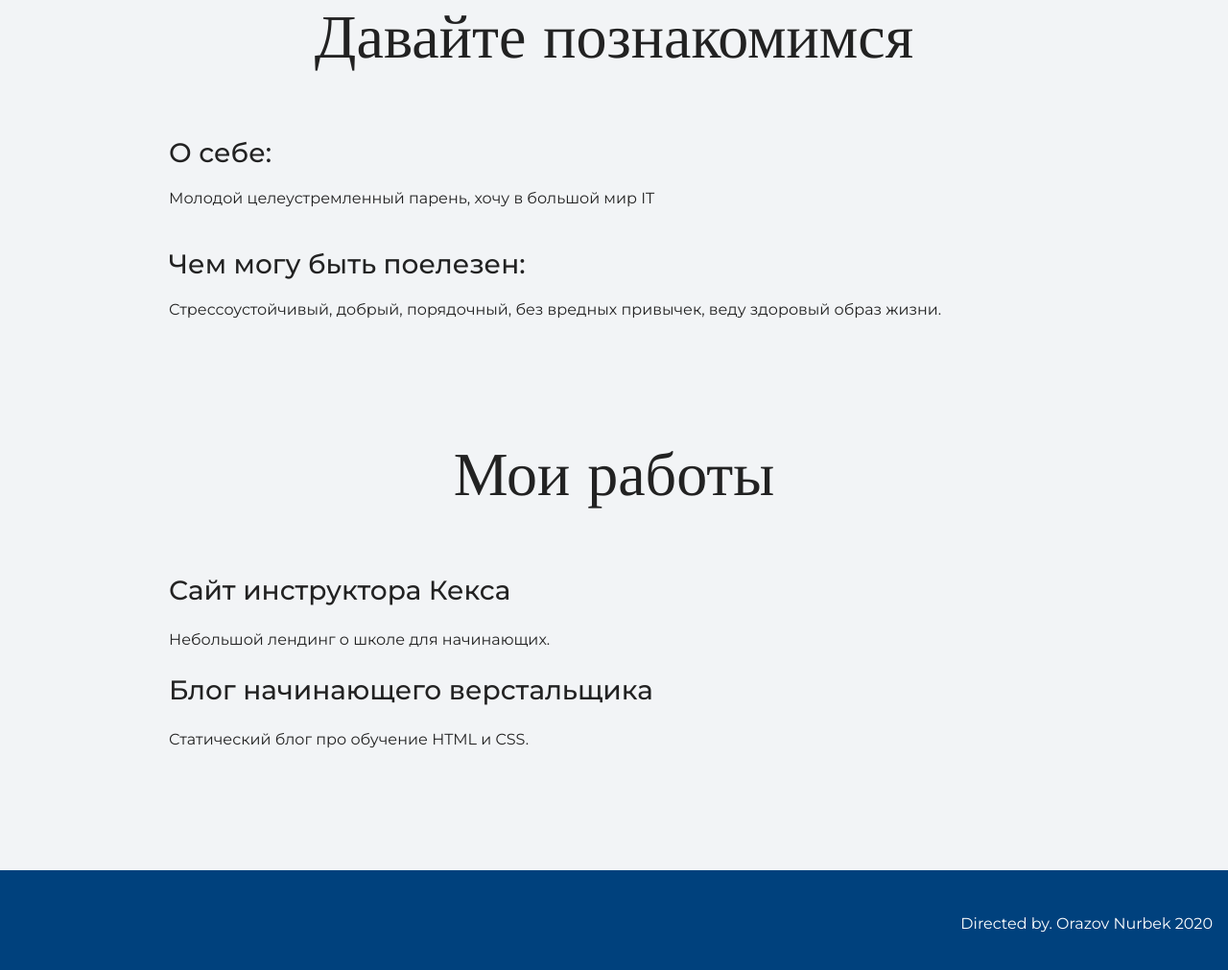
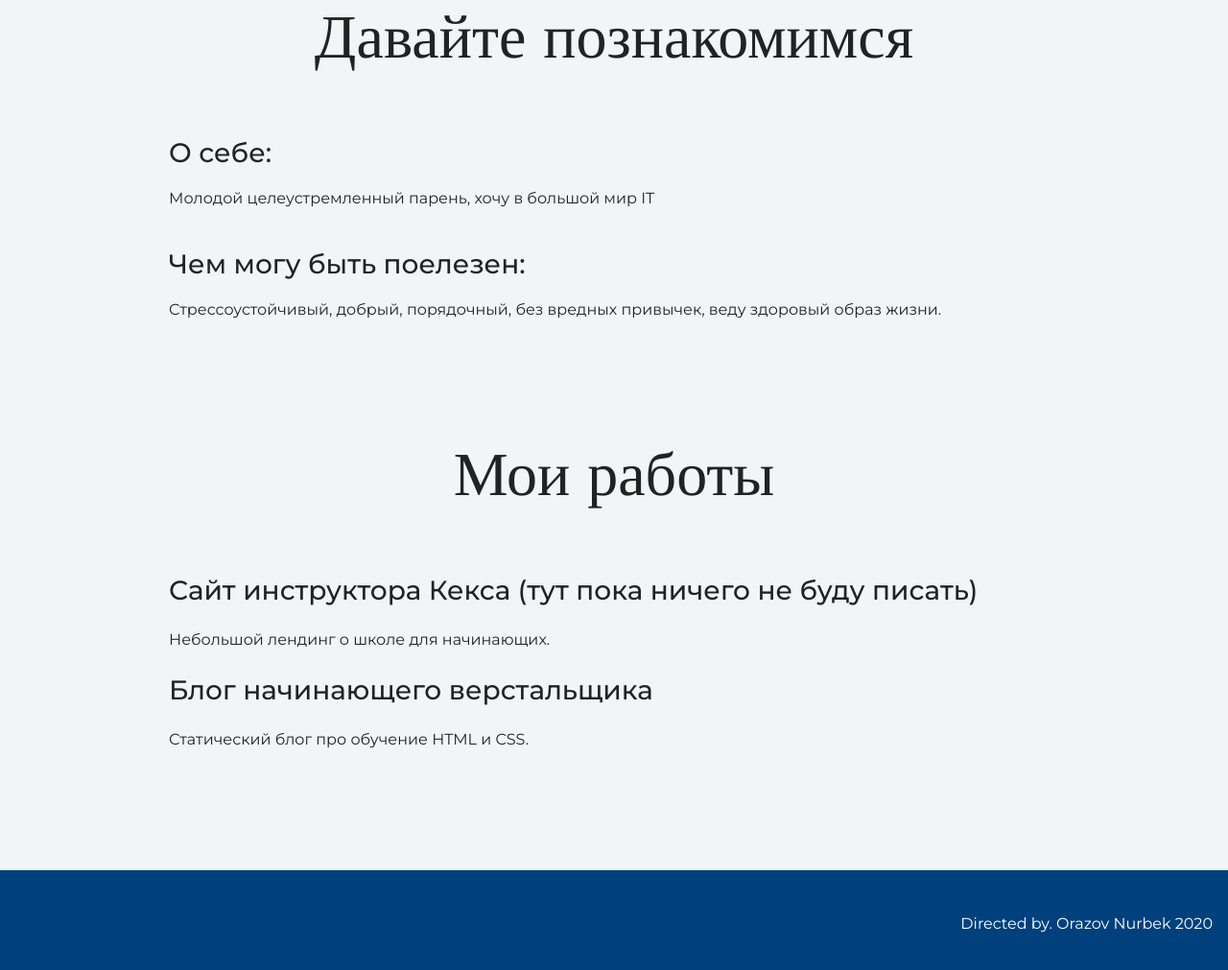
Before and after one commit to Nurbek2405/first_site, a plain HTML site: page index.html in a window 1280 px wide. Shown: the part 1033-2044 px from the top of the page at 96% size. Drawn offline with nearby package versions, Linux system fonts and the light colour scheme.

Commit message:
Changes text

```diff
--- a/index.html
+++ b/index.html
@@ -36,7 +36,7 @@
 	<div class="container">
       <h2 class="subheading">Мои работы</h2>
 
-      <h3>Сайт инструктора Кекса</h3>
+      <h3>Сайт инструктора Кекса (тут пока ничего не буду писать)</h3>
       <p>Небольшой лендинг о школе для начинающих.</p>
 
       <h3>Блог начинающего верстальщика</h3>
```
